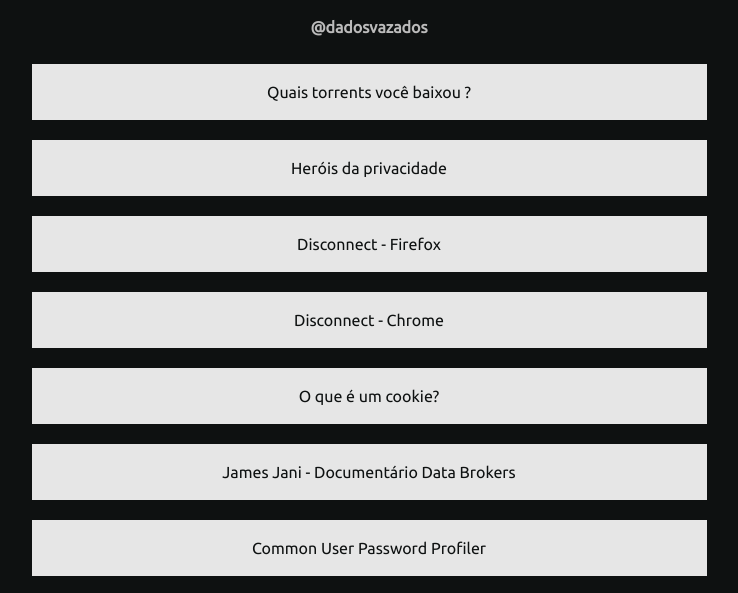
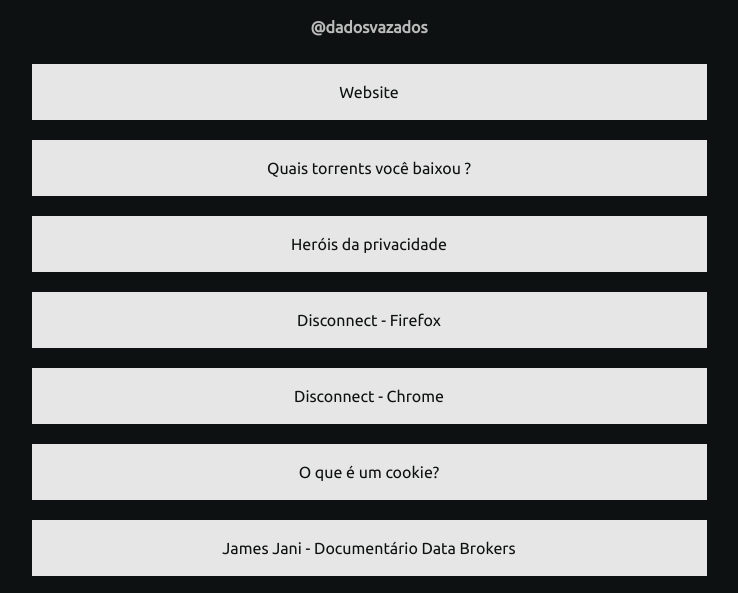
Before and after one commit to dadosvazados/dadosvazados.github.io, a plain HTML site: page index.html in a window 1280 px wide. Shown: the part 148-741 px from the top of the page, without its empty margins (271-1009 px from the left). Drawn offline with Linux system fonts and the light colour scheme.

Commit message:
Add website link

```diff
--- a/index.html
+++ b/index.html
@@ -14,6 +14,7 @@
 
     <a href="https://www.instagram.com/dadosvazados" id="userName">@dadosvazados</a>
     <div id="links">
+        <a class="link" rel="noopener" href="https://dadosvazados.deploygram.com/" target="_blank"> Website </a>
         <a class="link" rel="noopener" href="https://iknowwhatyoudownload.com/" target="_blank"> Quais torrents você baixou ?</a>
         <a class="link" rel="noopener" href="https://privacyheroes.io/" target="_blank"> Heróis da privacidade </a>
         <a class="link" rel="noopener" href="https://addons.mozilla.org/pt-BR/firefox/addon/disconnect/" target="_blank">Disconnect - Firefox</a>
```
